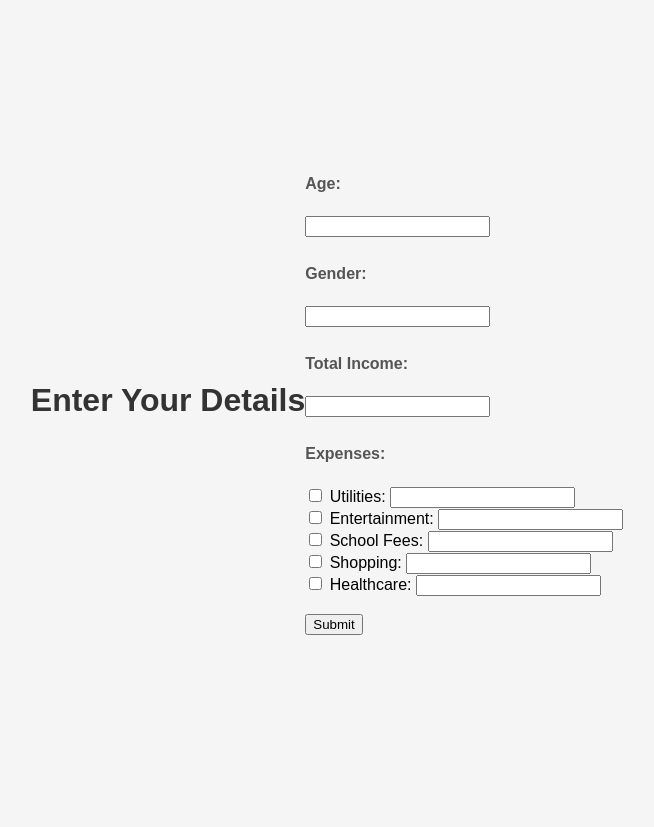
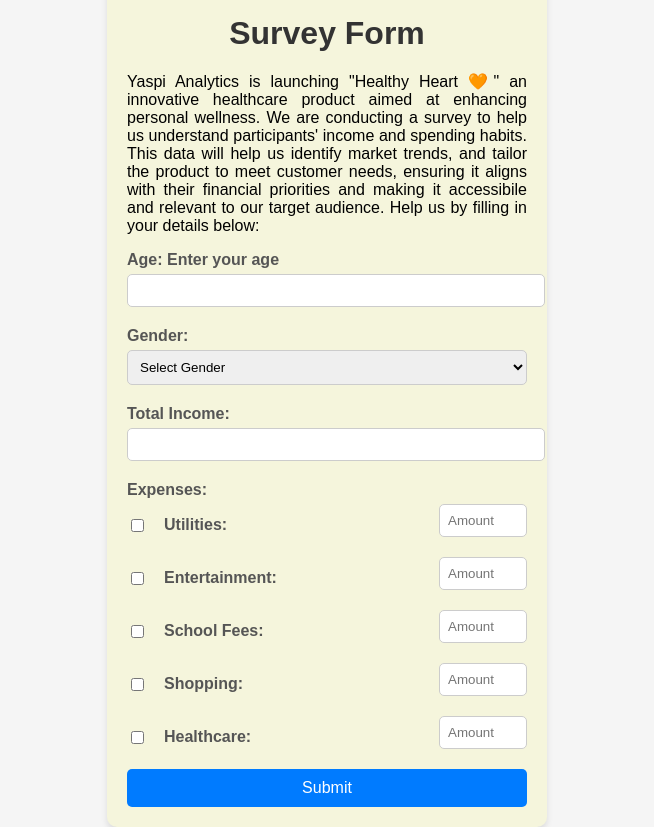
Before and after one commit to MugoDom/flask-data-collection-app, a Flask app: page / in a window 1280 px wide. Shown: the whole page, without its empty margins (313-967 px from the left). Before the commit the page ends 635 px from the top, so only its background shows below. Run offline with Flask 3, Linux system fonts and the light colour scheme.

Commit message:
Added paragraph to describe survey objective

```diff
--- a/app/templates/index.html
+++ b/app/templates/index.html
@@ -4,36 +4,73 @@
 <head>
     <meta charset="UTF-8">
     <meta name="viewport" content="width=device-width, initial-scale=1.0">
-    <title>User Form</title>
-    <link rel="stylesheet" type='text/css' href="{{ url_for('static', filename='css/styles.css') }}">
+    <title>User Data Form</title>
+    <link rel="stylesheet" href="{{ url_for('static', filename='CSS/styles.css') }}">
 </head>
 
 <body>
-    <h1>Enter Your Details</h1>
-    <form method="post" action="/submit">
-        <label>Age:</label><br>
-        <input type="text" name="age" required><br><br>
+    <div class="container">
+        <h1>Survey Form</h1>
+        <p class="para">
+            Yaspi Analytics is launching "Healthy Heart &#129505;" an innovative healthcare product aimed at enhancing
+            personal
+            wellness. We are conducting a survey to help us understand participants' income and spending habits. This
+            data will help us identify market trends, and tailor the product to meet customer needs, ensuring it aligns
+            with their financial priorities and making it accessibile and relevant to our target audience. Help us by
+            filling in your details below:
+        </p>
 
-        <label>Gender:</label><br>
-        <input type="text" name="gender" required><br><br>
+        <form action="/submit" method="POST">
+            <!-- Age Input -->
+            <label for="age">Age: Enter your age</label>
+            <input type="number" id="age" name="age" required>
 
-        <label>Total Income:</label><br>
-        <input type="text" name="income" required><br><br>
+            <!-- Gender Input -->
+            <label for="gender">Gender:</label>
+            <select id="gender" name="gender" required>
+                <option value="">Select Gender</option>
+                <option value="male">Male</option>
+                <option value="female">Female</option>
+                <option value="other">Other</option>
+            </select>
 
-        <label>Expenses:</label><br>
-        <input type="checkbox" name="expense_category" value="Utilities"> Utilities: <input type="text"
-            name="utilities"><br>
-        <input type="checkbox" name="expense_category" value="Entertainment"> Entertainment: <input type="text"
-            name="entertainment"><br>
-        <input type="checkbox" name="expense_category" value="School Fees"> School Fees: <input type="text"
-            name="school_fees"><br>
-        <input type="checkbox" name="expense_category" value="Shopping"> Shopping: <input type="text"
-            name="shopping"><br>
-        <input type="checkbox" name="expense_category" value="Healthcare"> Healthcare: <input type="text"
-            name="healthcare"><br><br>
+            <!-- Income Input -->
+            <label for="income">Total Income:</label>
+            <input type="number" id="income" name="income" required>
 
-        <input type="submit" value="Submit">
-    </form>
+            <!-- Expense Categories -->
+            <label>Expenses:</label>
+            <div class="expense-category">
+                <input type="checkbox" id="utilities" name="expenses[utilities]">
+                <label for="utilities">Utilities:</label>
+                <input type="number" id="utilities-amount" name="expenses[utilities-amount]" placeholder="Amount">
+            </div>
+            <div class="expense-category">
+                <input type="checkbox" id="entertainment" name="expenses[entertainment]">
+                <label for="entertainment">Entertainment:</label>
+                <input type="number" id="entertainment-amount" name="expenses[entertainment-amount]"
+                    placeholder="Amount">
+            </div>
+            <div class="expense-category">
+                <input type="checkbox" id="school-fees" name="expenses[school-fees]">
+                <label for="school-fees">School Fees:</label>
+                <input type="number" id="school-fees-amount" name="expenses[school-fees-amount]" placeholder="Amount">
+            </div>
+            <div class="expense-category">
+                <input type="checkbox" id="shopping" name="expenses[shopping]">
+                <label for="shopping">Shopping:</label>
+                <input type="number" id="shopping-amount" name="expenses[shopping-amount]" placeholder="Amount">
+            </div>
+            <div class="expense-category">
+                <input type="checkbox" id="healthcare" name="expenses[healthcare]">
+                <label for="healthcare">Healthcare:</label>
+                <input type="number" id="healthcare-amount" name="expenses[healthcare-amount]" placeholder="Amount">
+            </div>
+
+            <!-- Submit Button -->
+            <button type="submit">Submit</button>
+        </form>
+    </div>
 </body>
 
 </html>
```
